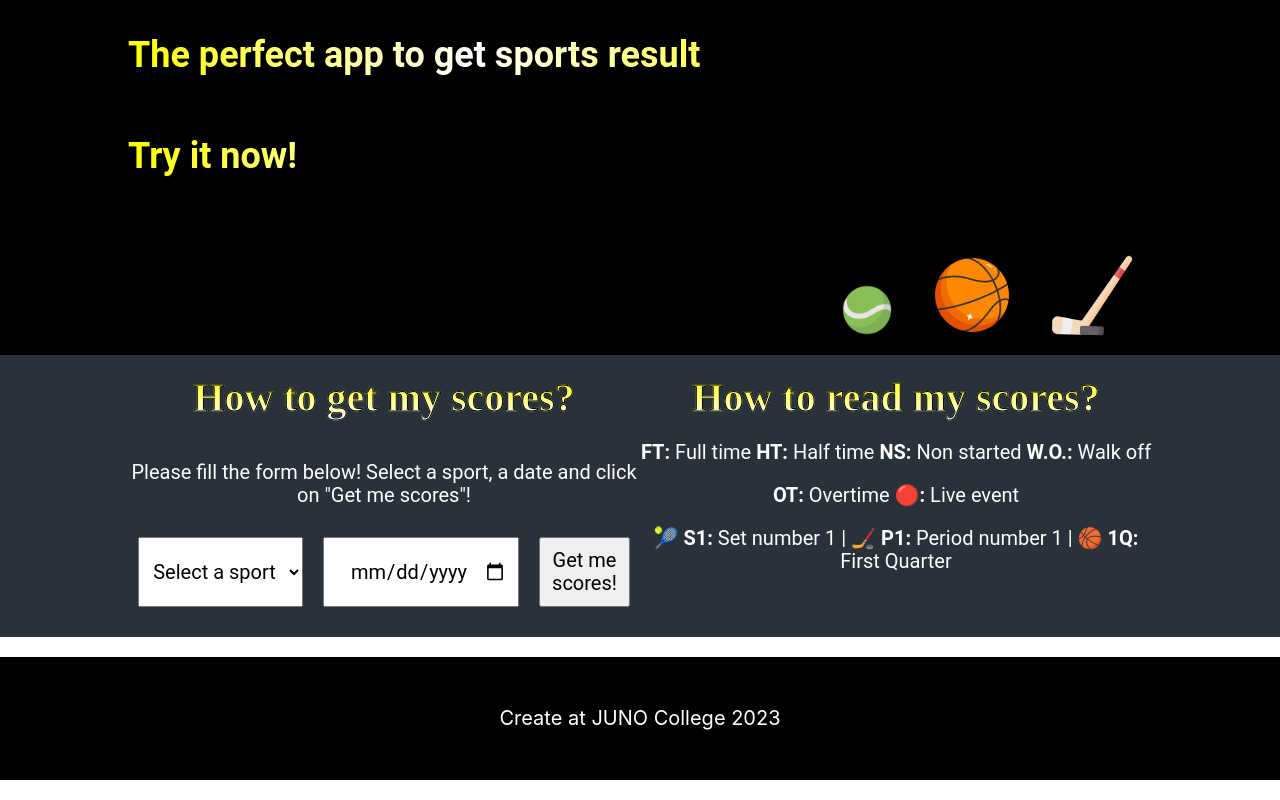
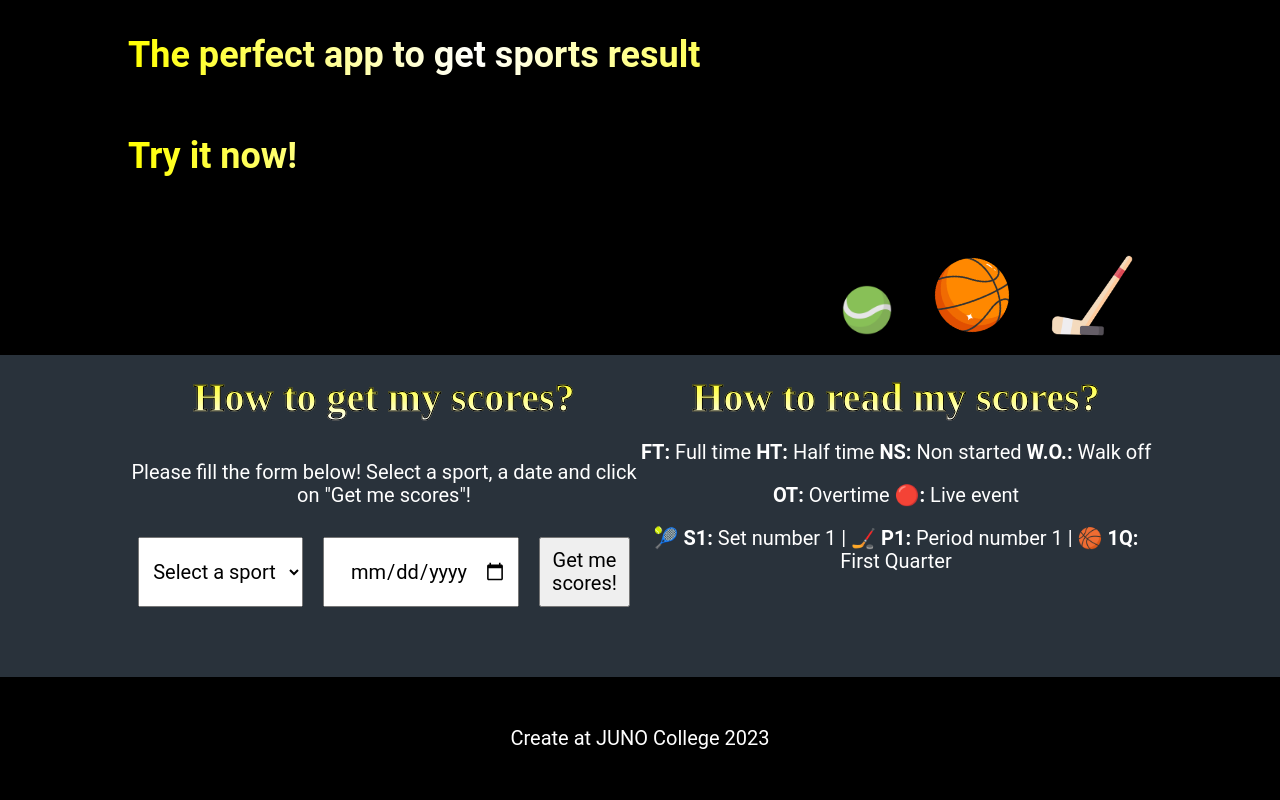
Before and after one commit to Nakams26/project3, a React (Create React App) app: page / in a window 1280 px wide. Shown: the part 285-1085 px from the top of the page. Built offline with nearby package versions, Linux system fonts and the light colour scheme.

Commit message:
Adding box shadow

```diff
--- a/src/App.css
+++ b/src/App.css
@@ -176,6 +176,7 @@ h2 {
 /* Main styling */
 main {
   background-color: #29323b;
+  padding-bottom: 20px;
 }
 /* Styling the form */
 .formSection h3, .formSection p{
@@ -221,6 +222,7 @@ ul {
   display: flex;
   flex-wrap: wrap;
   justify-content: space-around;
+
 }
 /* Styling global Li */
 li{
@@ -232,6 +234,7 @@ li{
   display: flex;
   flex-direction: column;
   justify-content: space-between;
+  box-shadow: 0px 0px 10px 5px white;
 }
 /* Styling tennis Li */
 .tennis {
@@ -362,7 +365,7 @@ li{
 
 footer {
   text-align: center;
-
+  font-family: 'Roboto', sans-serif;
   padding: 30px;
   color: white;
   background-color: black;
```
